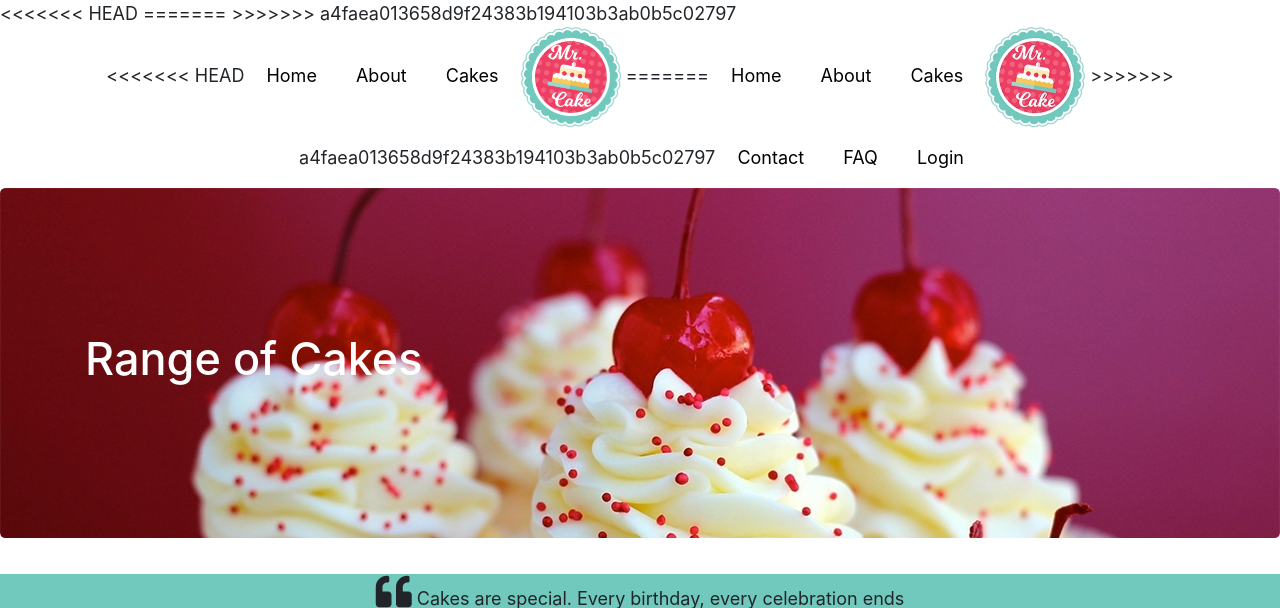
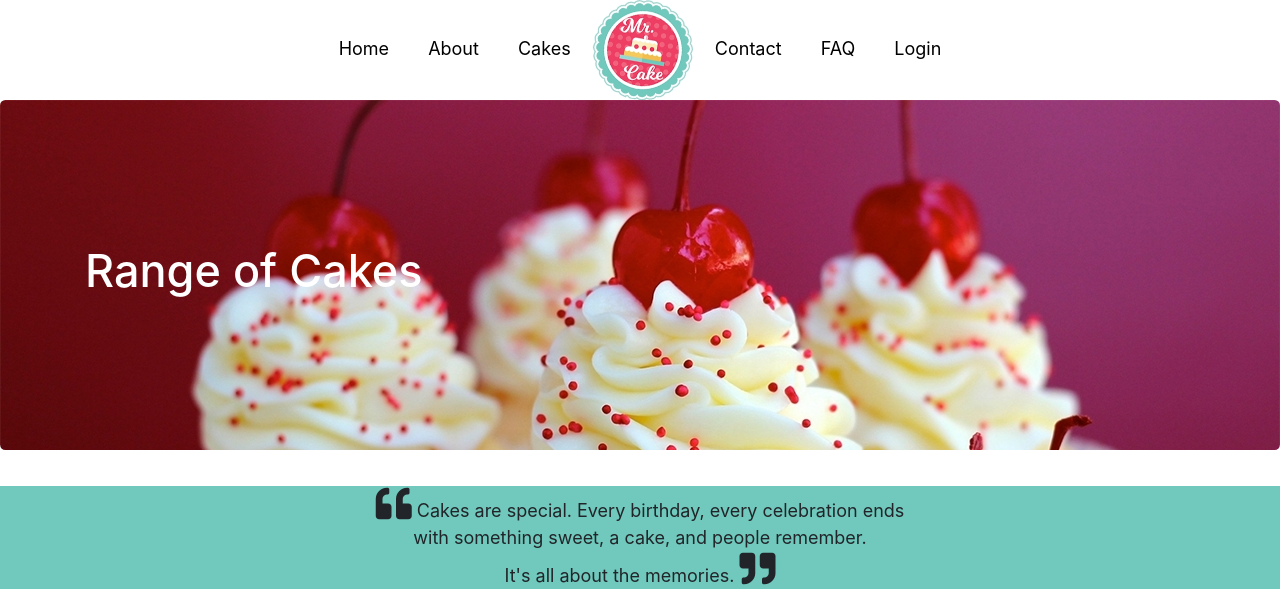
Before and after one commit to divinshah/thecakeproject, a PHP site: page /index.php in a window 1280 px wide. Shown: the top 608 px of the page. Run offline with PHP 8.4, Linux system fonts and the light colour scheme; data comes from the database, SQL or seed files in the repository; some libraries are stand-ins or nearby versions; some web fonts are replaced.

Commit message:
header update

```diff
--- a/header.php
+++ b/header.php
@@ -2,11 +2,7 @@
 <html lang="en">
 <head>
 	<meta charset="UTF-8">
-<<<<<<< HEAD
 	<link rel="stylesheet" href="styles/header.css">
-=======
-	<link rel="stylesheet" href="/thecakeproject/header.css">
->>>>>>> a4faea013658d9f24383b194103b3ab0b5c02797
 	<meta name="viewport" content="width=device-width, initial-scale=1.0">
 	<!-- Latest compiled and minified CSS -->
 <link rel="stylesheet" href="https://maxcdn.bootstrapcdn.com/bootstrap/4.3.1/css/bootstrap.min.css">
@@ -30,15 +26,6 @@
 		      </div>
 			</div>
 			<ul>
-<<<<<<< HEAD
-				<a href="index.php"><li>Home</li></a>
-
-				<a href="#"><li>About</li></a>
-
-				<a href="#"><li>Cakes</li></a>
-
-				<img class="image" src="images/cakelogo.png" alt="cake logo"/>
-=======
 				<a href="/thecakeproject/index.php"><li>Home</li></a>
 				<a href="#"><li>About</li></a>
 
@@ -47,7 +34,6 @@
 
 				<!--a href="products/addcake.php"><li>Cakes</li></a>
 				<img class="image" src="images/cakelogo.png" alt="cake logo"/-->
->>>>>>> a4faea013658d9f24383b194103b3ab0b5c02797
 
 				<a href="addContactForm.php"><li>Contact</li></a>
 
```
